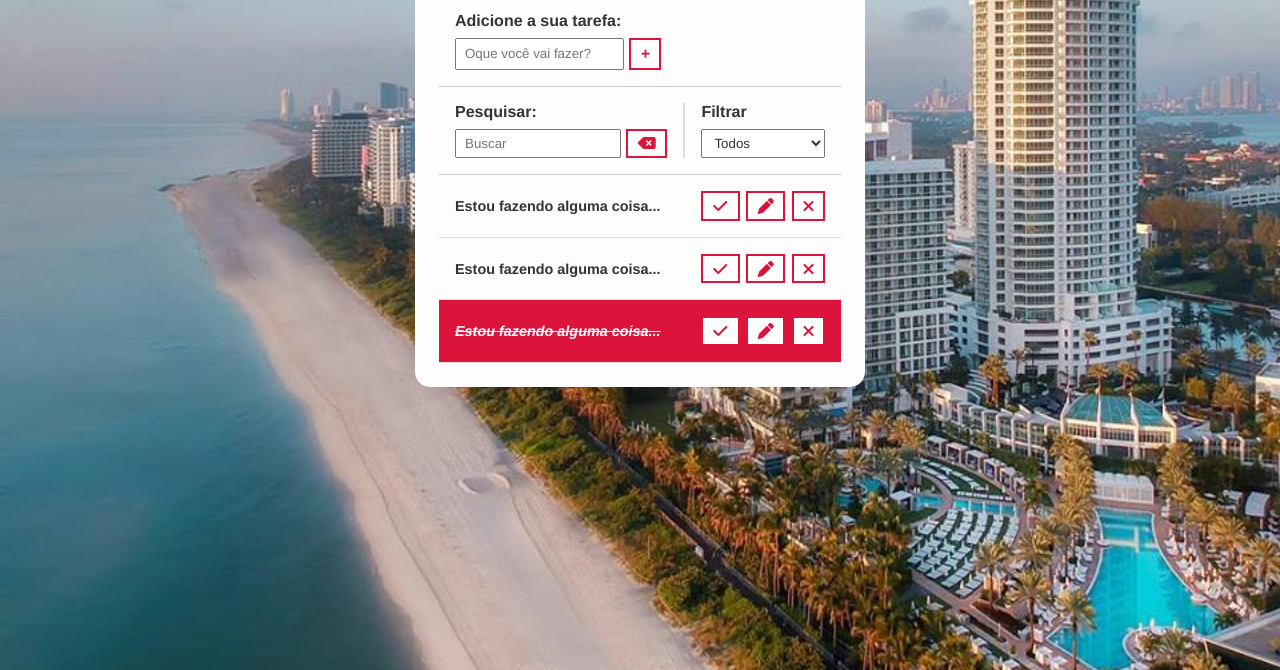
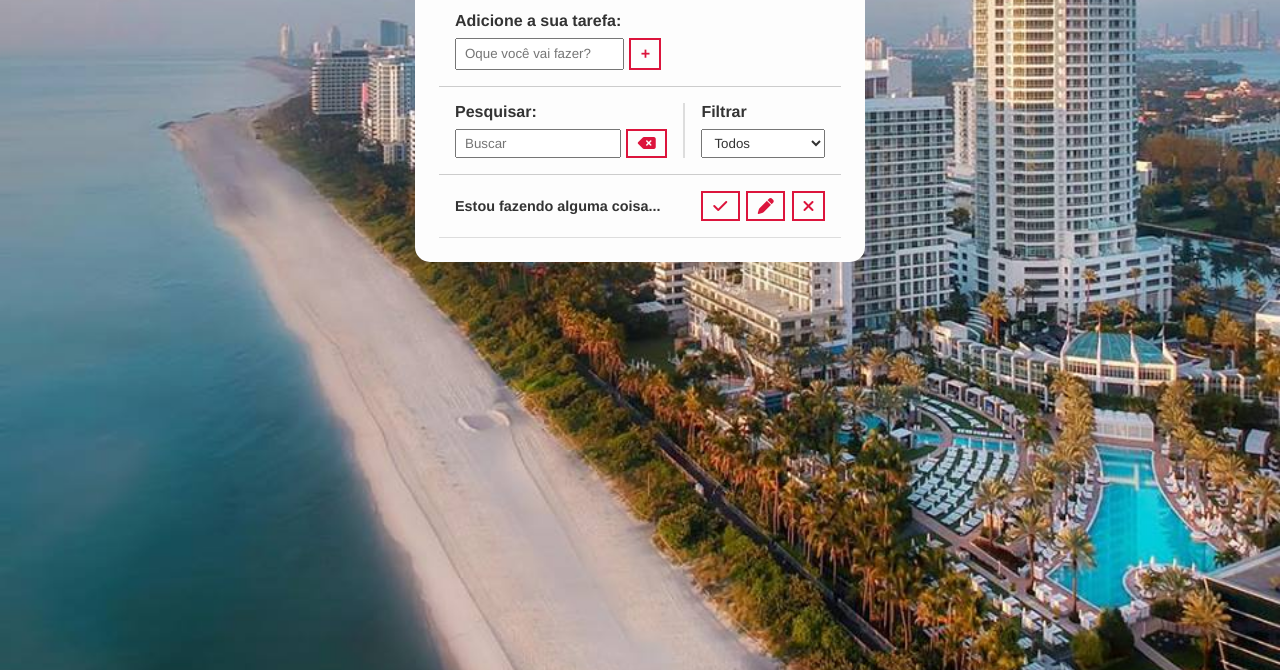
Before and after one commit to michael-petterson-06/To-Do-List-Repositorio, a plain HTML site: page index.html in a window 1280 px wide. Shown: the part 130-800 px from the top of the page. Drawn offline with Linux system fonts and the light colour scheme.

Commit message:
selecionando tarefa e removendo tarefa

```diff
--- a/index.html
+++ b/index.html
@@ -65,30 +65,6 @@
                     <i class="fa-solid fa-xmark"></i>
                 </button>
             </div>
-            <div class="todo">
-                <h3>Estou fazendo alguma coisa...</h3>
-                <button class="finish-todo">
-                    <i class="fa-solid fa-check"></i>
-                </button>
-                <button class="edit-todo">
-                    <i class="fa-solid fa-pen"></i>
-                </button>
-                <button class="remove-todo">
-                <i class="fa-solid fa-xmark"></i>
-            </button>
-            </div>
-            <div class="todo done">
-            <h3>Estou fazendo alguma coisa...</h3>
-                <button class="finish-todo">
-                    <i class="fa-solid fa-check"></i>
-                </button>
-                <button class="edit-todo">
-                    <i class="fa-solid fa-pen"></i>
-                </button>
-                <button class="remove-todo">
-                    <i class="fa-solid fa-xmark"></i>
-                </button>
-            </div>
         </div>
     </div>
 </body>
--- a/js/script.js
+++ b/js/script.js
@@ -38,9 +38,23 @@ const saveTodo = (text) => {
 
 todoForm.addEventListener('submit', (e) => {
     e.preventDefault();
+    const inputValue = todoInput.value;
+    saveTodo(inputValue);
+});
 
-    const inputValue = todoInput.value;
 
-    saveTodo(inputValue);
+document.addEventListener('click', (e) => {
+    const targetEl = e.target;
+    const parentEl = targetEl.closest('div'); // "closest" pega o elemento pai div mais próximo
+    if(targetEl.classList.contains('finish-todo')){
+        parentEl.classList.toggle('done'); // "toggle" se tem essa classe tira se não tem coloca
+    }
 
+    if(targetEl.classList.contains('remove-todo')){
+        parentEl.remove();
+    }
+
+    if (targetEl.classList.contains('edit-todo')){
+        console.log('editou')
+    }
 });
```
